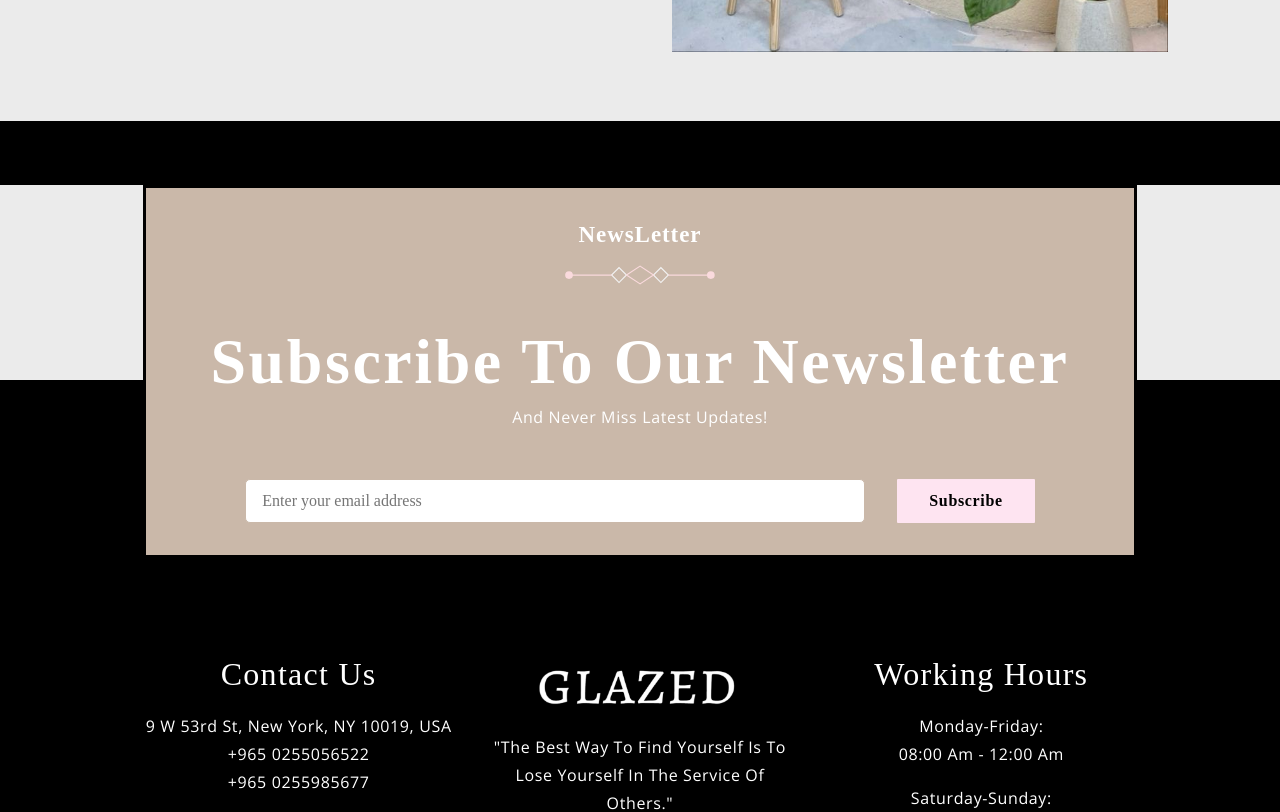
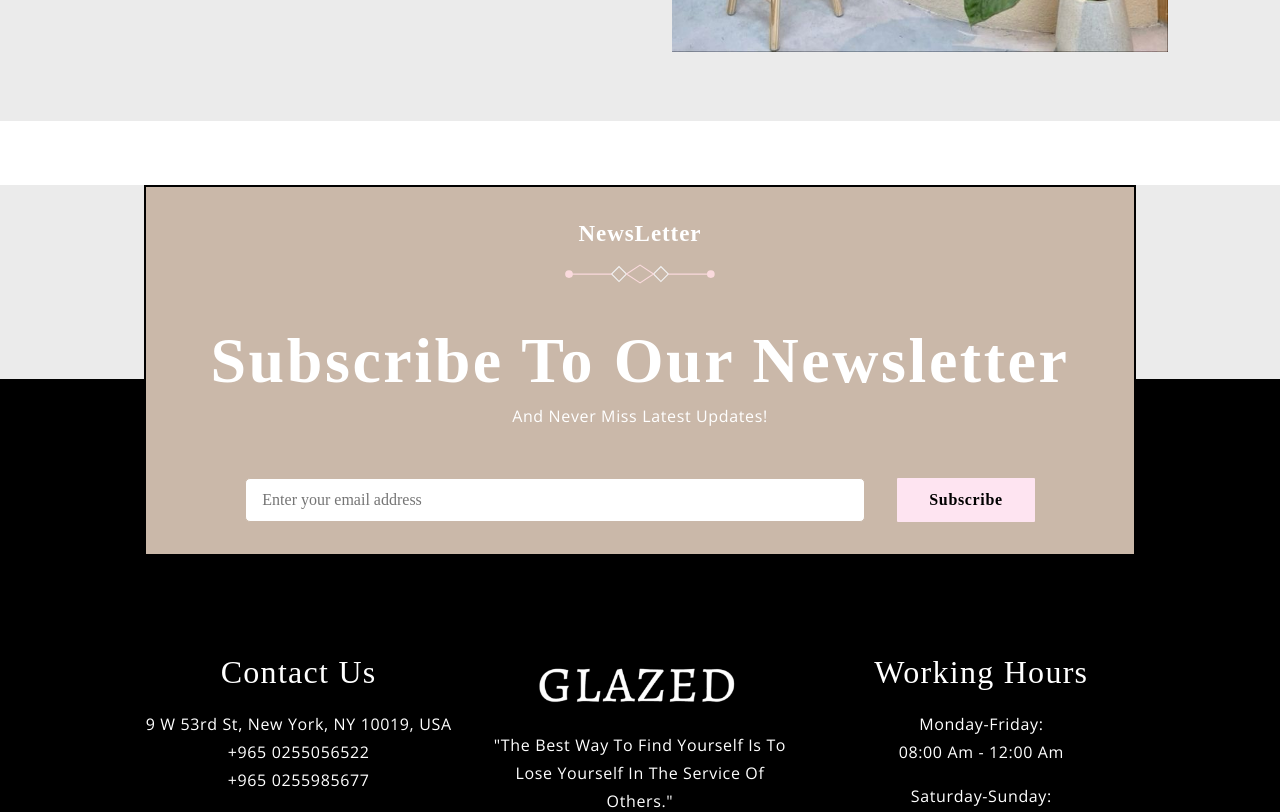
Before and after one commit to hafsachenni/Modern_Pastry_Website, a React (Create React App) app: page / in a window 1280 px wide. Shown: the part 7000-7812 px from the top of the page. Built offline with nearby package versions, Linux system fonts and the light colour scheme; the HTML template or start-up script is replaced by a standard one; a web font is replaced by a local one.

Commit message:
bg color changed in footer

```diff
--- a/src/components/Footer/Msgbox.css
+++ b/src/components/Footer/Msgbox.css
@@ -1,6 +1,6 @@
 .app__newsletter {
     padding: 2rem 4rem;
-    border: 3px solid black;
+    border: 2px solid black;
     background: #cab8a9;
 }
 
--- a/src/container/Footer/Footer.css
+++ b/src/container/Footer/Footer.css
@@ -6,7 +6,6 @@
     justify-content: flex-start;
     align-items: center;
     flex-direction: column;
-    background: black;
     padding-top: 0;
 }
 .app__footer-links {
```
